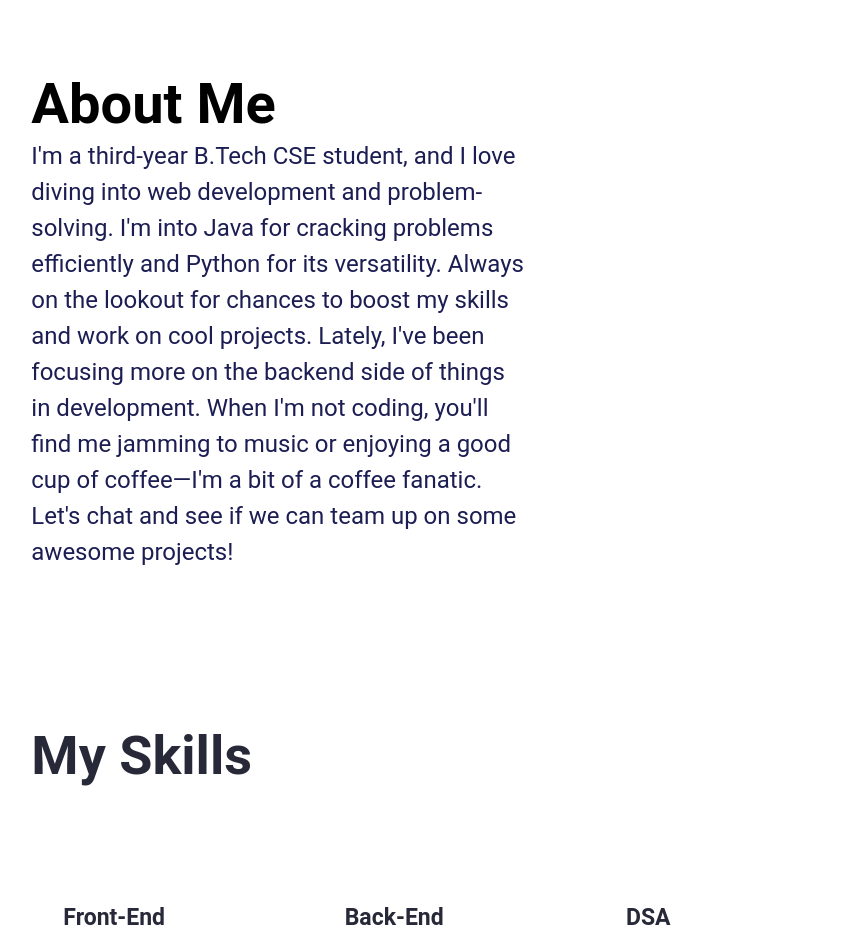
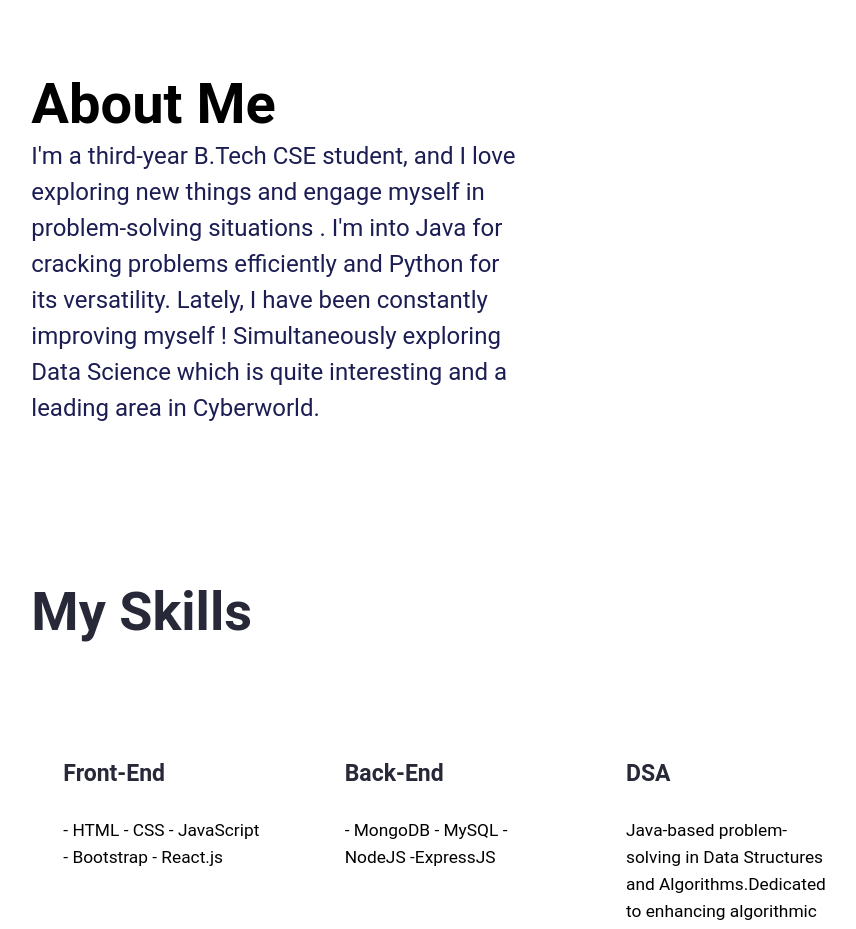
Before and after one commit to AshmitPandey/MernTask-6, a React (Create React App) app: page / in a window 1280 px wide. Shown: the part 800-1729 px from the top of the page, without its empty margins (54-910 px from the left). Built offline with nearby package versions, Linux system fonts and the light colour scheme.

Commit message:
Update AboutMe.jsx

```diff
--- a/src/Pages/Home/AboutMe.jsx
+++ b/src/Pages/Home/AboutMe.jsx
@@ -6,9 +6,9 @@ export default function AboutMe() {
 
             <h1 className="skills-section--heading">About Me</h1>
             <p className="hero--section-description">
-            I'm a third-year B.Tech CSE student, and I love diving into web development and problem-solving. I'm into Java for cracking problems efficiently and Python for its versatility. Always on the lookout for chances to boost my skills and work on cool projects.
+            I'm a third-year B.Tech CSE student, and I love exploring new things and engage myself in problem-solving situations . I'm into Java for cracking problems efficiently and Python for its versatility.
 
-Lately, I've been focusing more on the backend side of things in development. When I'm not coding, you'll find me jamming to music or enjoying a good cup of coffee—I'm a bit of a coffee fanatic. Let's chat and see if we can team up on some awesome projects!
+Lately, I have been constantly improving myself ! Simultaneously exploring Data Science which is quite interesting and a leading area in Cyberworld.
             </p>
           </div>
         </div>
```
